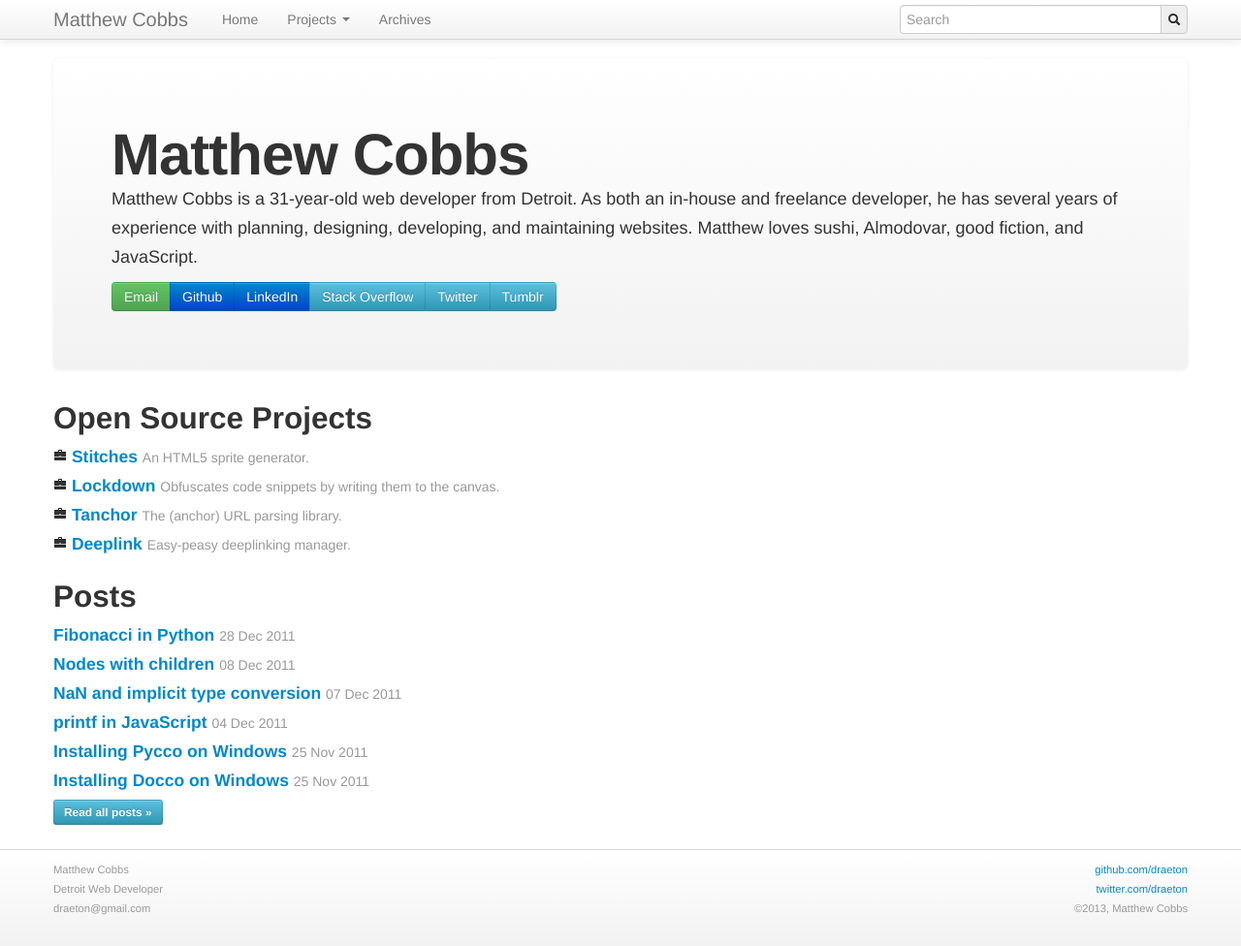
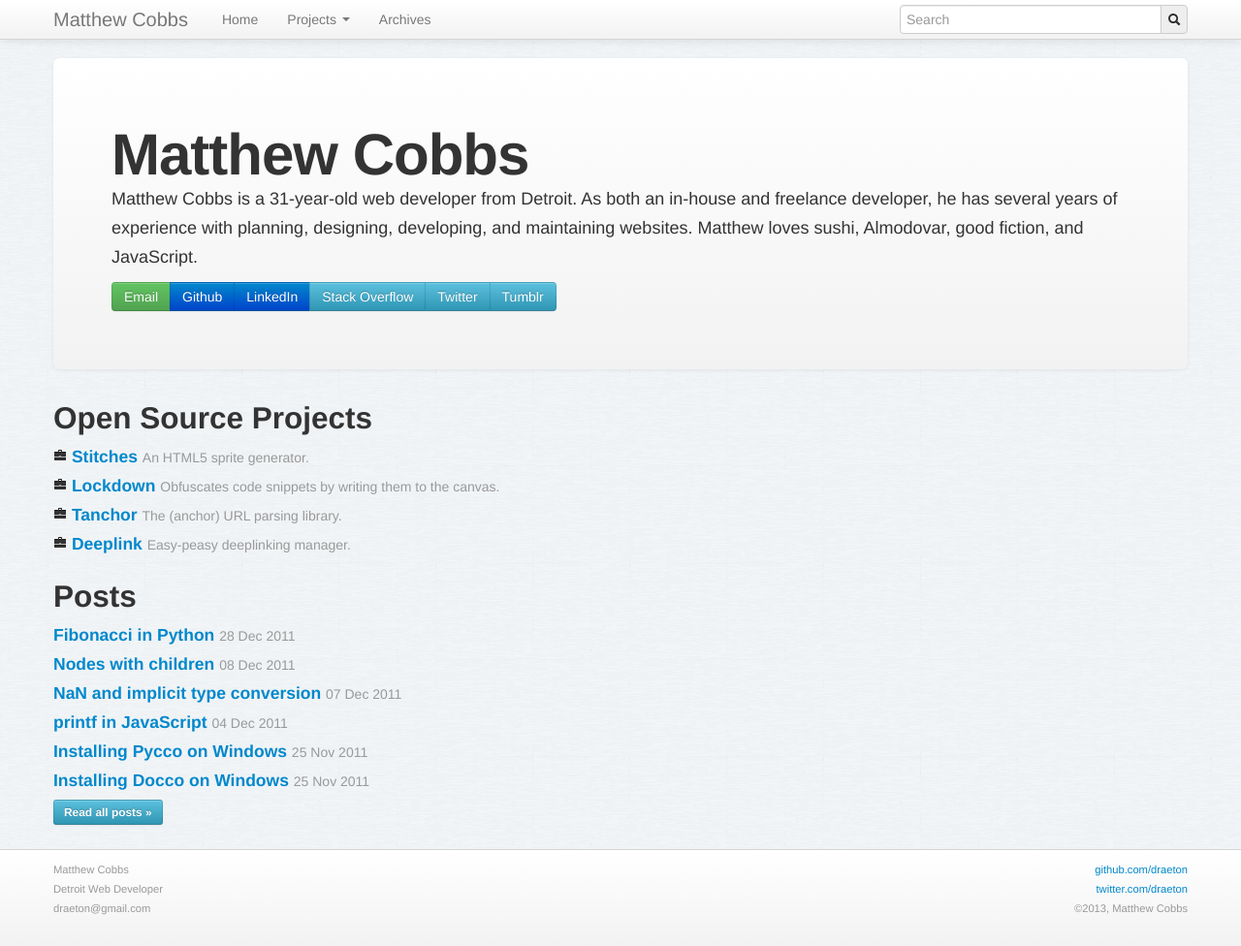
Before and after one commit to draeton/draeton.github.com, a Jekyll site: the page built from index.html, in a window 1280 px wide and 976 px high. Shown: the whole window at 97% size. Built offline with Jekyll 4.4.1, drawn with Linux system fonts in a browser that asks for light colours; nearby versions of some CDN libraries; Markdown is read by kramdown in place of the engine named in the settings; the list of posts is cut into pages by our own code.

Commit message:
Backgrounds

```diff
--- a/css/draeton.css
+++ b/css/draeton.css
@@ -10,7 +10,7 @@ body {
     height: auto !important;
     height: 100%;
     margin: 0 auto -100px;
-    background-image: url(/img/bg/tile.gif);
+    background-image: url(/img/bg/tile2.gif);
 }
 
 #wrap > .container {
```
Also changed, not shown: img/bg/tile2.gif (added).
